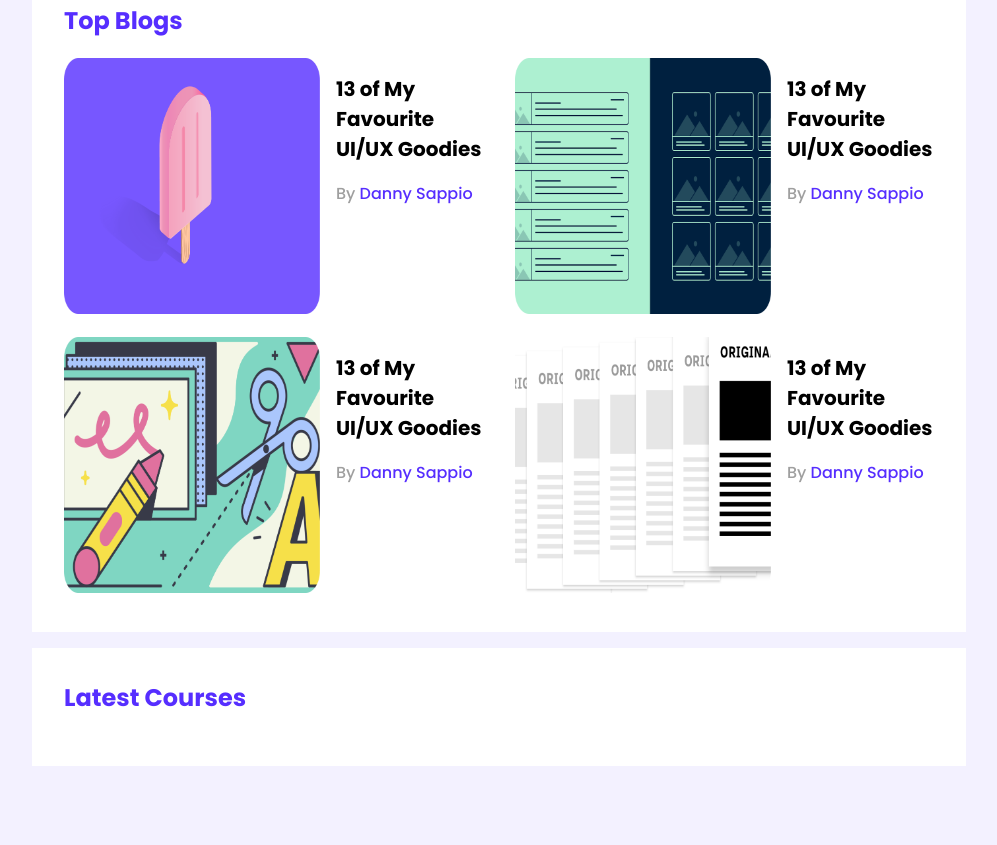
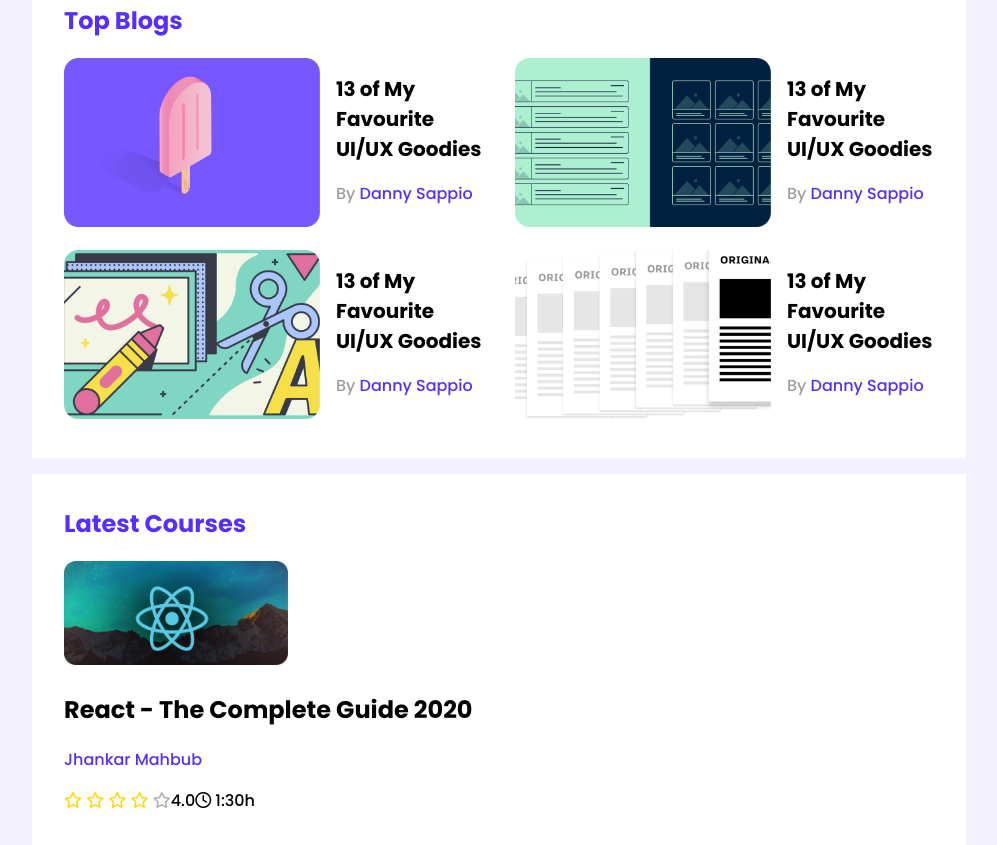
Before and after one commit to foy4748/ph_leader-board, a website: page index.html in a window 1280 px wide. Shown: the part 284-1129 px from the top of the page, without its empty margins (141-1138 px from the left). Before the commit the page ends 1050 px from the top, so only its background shows below. Drawn offline with Linux system fonts and the light colour scheme.

Commit message:
Video 9-7 Done

```diff
--- a/index.html
+++ b/index.html
@@ -4,6 +4,10 @@
 <head>
 	<meta charset="UTF-8">
 	<meta name="viewport" content="width=device-width, initial-scale=1.0">
+	<!-- Adding Font Awesome -->
+	<script src="https://kit.fontawesome.com/3824a5a891.js" crossorigin="anonymous"></script>
+
+	<!-- Authored Style Sheets -->
 	<link rel="stylesheet" href="style.css">
 	<title>Document</title>
 </head>
@@ -88,6 +92,26 @@
 		<!--  Latest Course Section START  -->
 		<section class="latest-courses container">
 			<h1>Latest Courses</h1>
+			<div class="courses">
+				<div class="course">
+					<div class="course-thumbnail"><img src="./images/courses/course-1.png" alt=""></div>
+					<div class="course-titles">
+						<h2 class="course-name">React - The Complete Guide 2020</h2>
+						<p class="course-author"><a href="" class="author-link">Jhankar Mahbub</a></p>
+						<div class="info">
+							<div class="star-ratings">
+								<i class="fa-regular fa-star filled"></i>
+								<i class="fa-regular fa-star filled"></i>
+								<i class="fa-regular fa-star filled"></i>
+								<i class="fa-regular fa-star filled"></i>
+								<i class="fa-regular fa-star empty"></i>
+							</div>
+							<div class="rating">4.0</div>
+							<div class="course-duration"><i class="fa-regular fa-clock"></i> 1:30h </div>
+						</div>
+					</div>
+				</div>
+			</div>
 		</section>
 		<!--  Latest Course Section END  -->
 
--- a/style.css
+++ b/style.css
@@ -83,7 +83,6 @@
 
 .thumbnail > img{
     width: 16rem;
-    height: 16rem;
 }
 
 .blog-title{
@@ -104,3 +103,20 @@
 .latest-courses{
     padding: 2rem 2rem;
 }
+
+.course-thumbnail > img{
+    width:14rem;
+    height: 6.5rem;
+}
+
+.info{
+    display:flex;
+}
+
+/* Customizing Font Awesome */
+.fa-star.filled{
+    color: gold;
+}
+.fa-star.empty{
+    color: #AEAEAE;
+}
```
